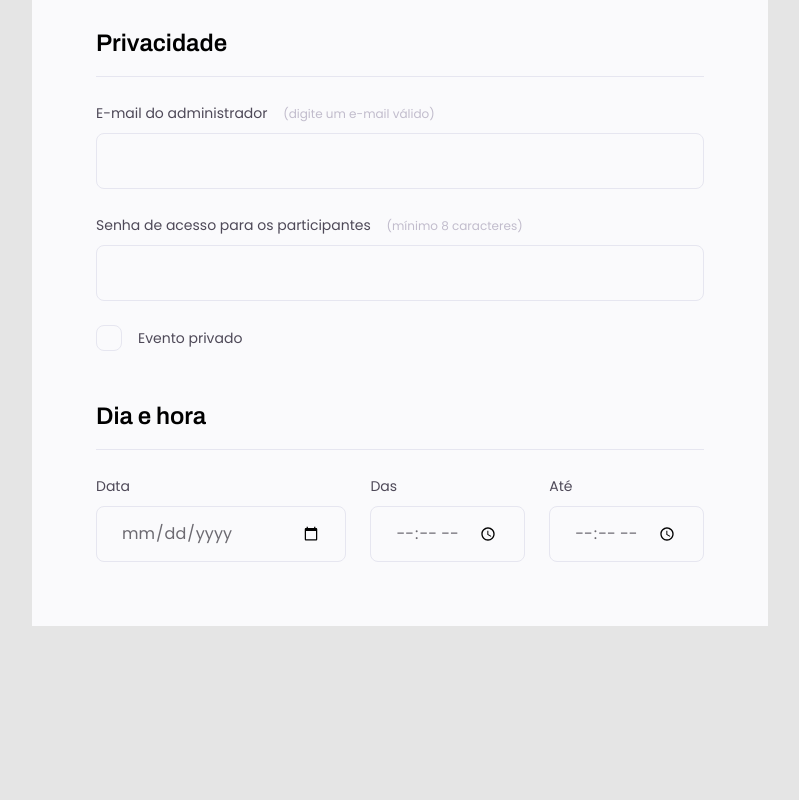
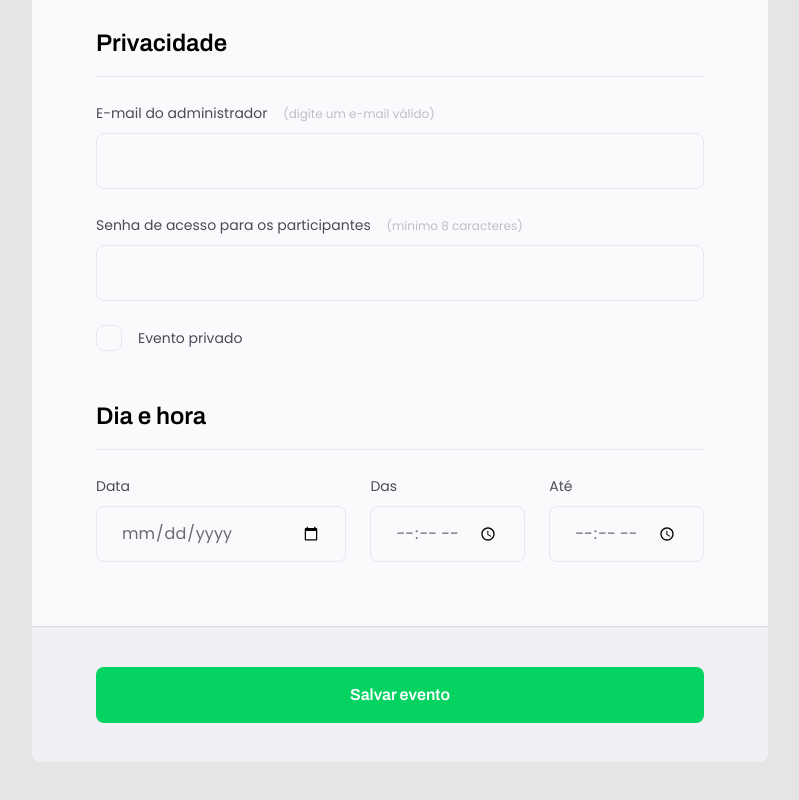
Before and after one commit to Ronald-Ca/formulario-simples, a plain HTML site: page index.html in a window 1280 px wide. Shown: the part 1081-1881 px from the top of the page, without its empty margins (240-1039 px from the left). Before the commit the page ends 1707 px from the top, so only its background shows below. Drawn offline with Linux system fonts and the light colour scheme.

Commit message:
Criando estilos para o submit

```diff
--- a/index.html
+++ b/index.html
@@ -101,7 +101,12 @@
                     </div>
                 </div>
             </fieldset>
+
+
         </form>
+        <footer>
+            <input class="button" type="submit" value="Salvar evento">
+        </footer>
     </div>
 </body>
 
--- a/style.css
+++ b/style.css
@@ -192,3 +192,37 @@ fieldset legend {
 .checkbox-wrapper input:focus + label::before {
     outline: 2px solid #000;
 }
+
+footer {
+    background: #F0F0F4;
+    height: 136px;
+    display: flex;
+    align-items: center;
+    justify-content: center;
+
+    margin-bottom: 100px;
+    border-top: 1px solid #D6D6D6;
+    border-radius: 0 0 8px 8px;
+}
+
+footer .button {
+    width: 608px;
+    height: 56px;
+
+    border: none;
+    border-radius: 8px;
+
+    background: #04D361;
+    color: #fff;
+
+    font-family: 'Archivo', sans-serif;
+    font-size: 16px;
+    font-weight: 600;
+    line-height: 26px;
+
+    cursor: pointer;
+}
+
+footer .button:hover {
+    background: #04BF58;
+}
```
